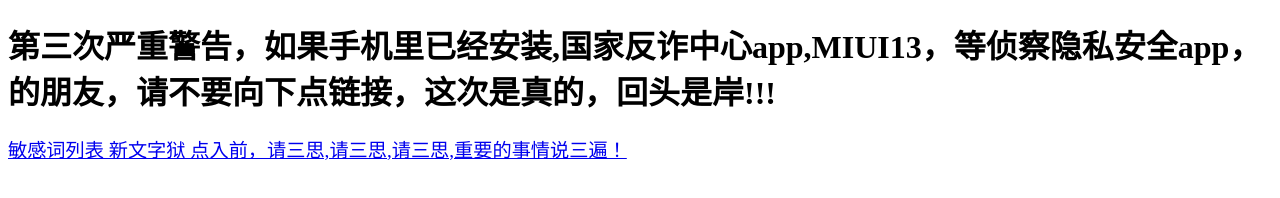
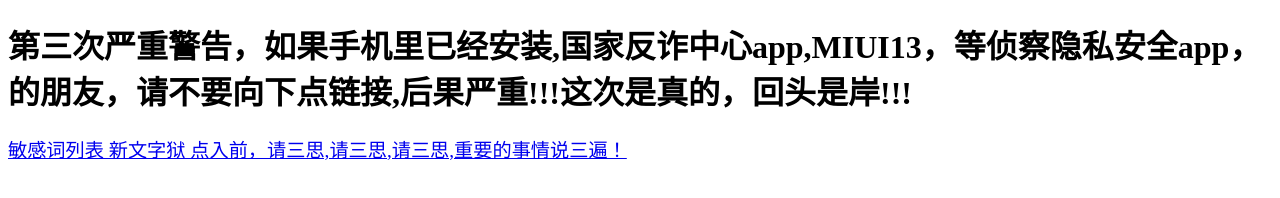
Before and after one commit to mokk731/mokk731.github.io, a plain HTML site: page mgclb/mgclb3.html in a window 1280 px wide. Drawn offline with Linux system fonts and the light colour scheme.

Commit message:
Update mgclb3.html

```diff
--- a/mgclb/mgclb3.html
+++ b/mgclb/mgclb3.html
@@ -6,7 +6,7 @@
 </head>
 <body>
 
-<h1>第三次严重警告，如果手机里已经安装,国家反诈中心app,MIUI13，等侦察隐私安全app，的朋友，请不要向下点链接，这次是真的，回头是岸!!!</h1>
+<h1>第三次严重警告，如果手机里已经安装,国家反诈中心app,MIUI13，等侦察隐私安全app，的朋友，请不要向下点链接,后果严重!!!这次是真的，回头是岸!!!</h1>
 
 
 
```
